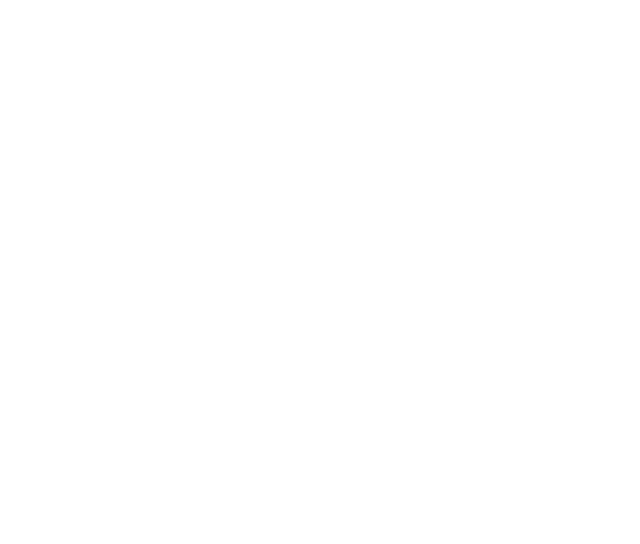
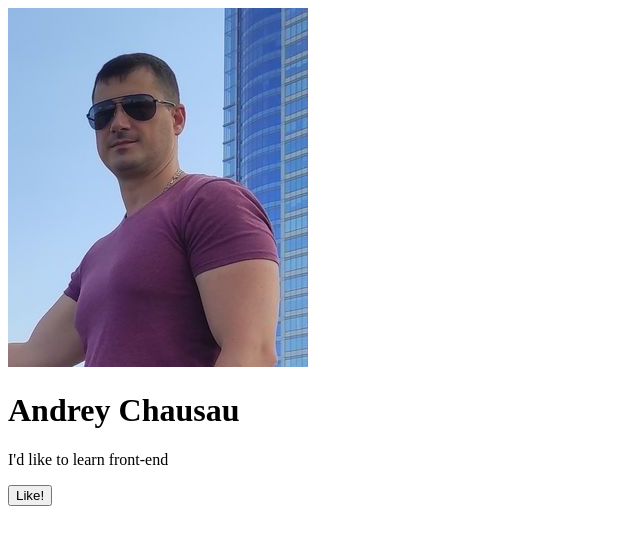
Before and after one commit to Chausau/rsschool-cv, a plain HTML site: page index.html in a window 1280 px wide. Shown: the whole page, without its empty margins (0-640 px from the left). Drawn offline with Linux system fonts and the light colour scheme.

Commit message:
feat: update html file

```diff
--- a/index.html
+++ b/index.html
@@ -7,6 +7,10 @@
     <title>Document</title>
 </head>
 <body>
+    <img src="/rsschool-cv/JPG/AvdrCh1.jpg" alt="Chausau" />
+    <h1>Andrey Chausau</h1>
+    <p>I'd like to learn front-end</p>
+    <button>Like!</button>
 
 </body>
 </html>
```
